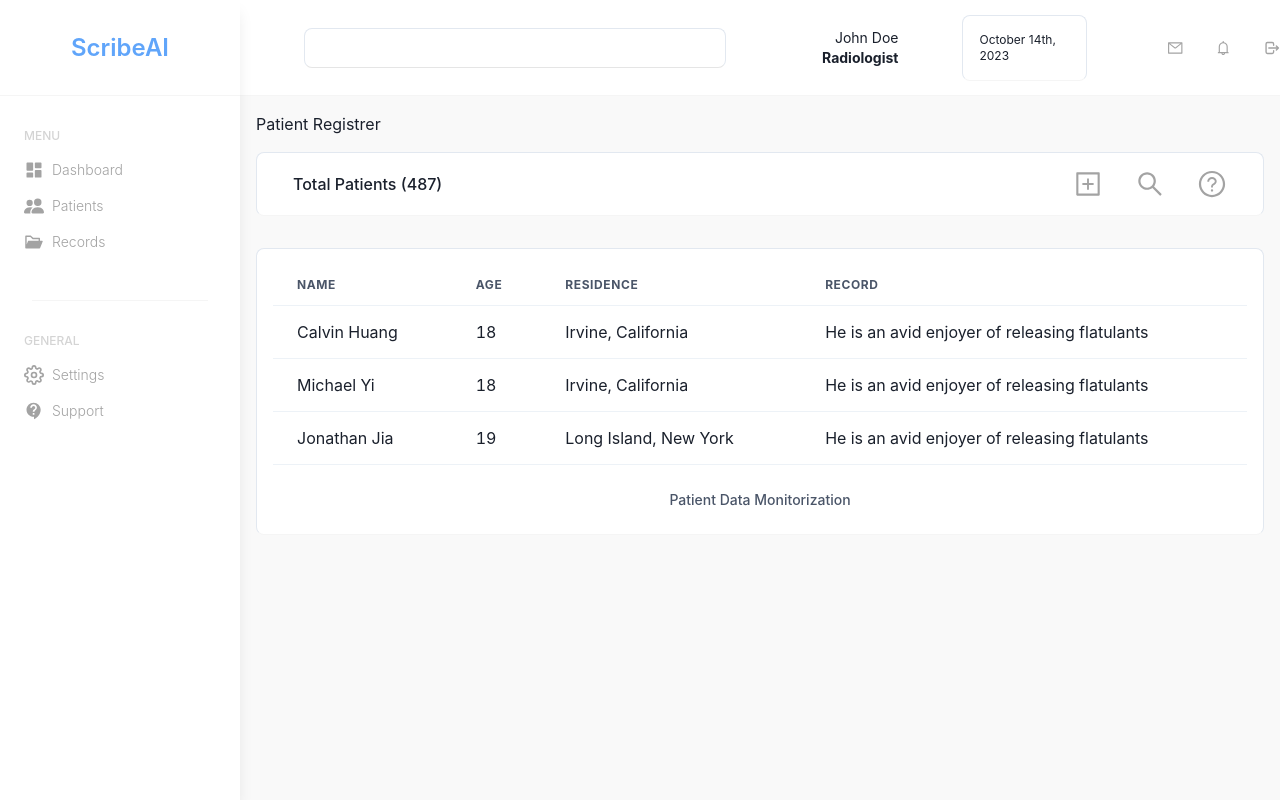
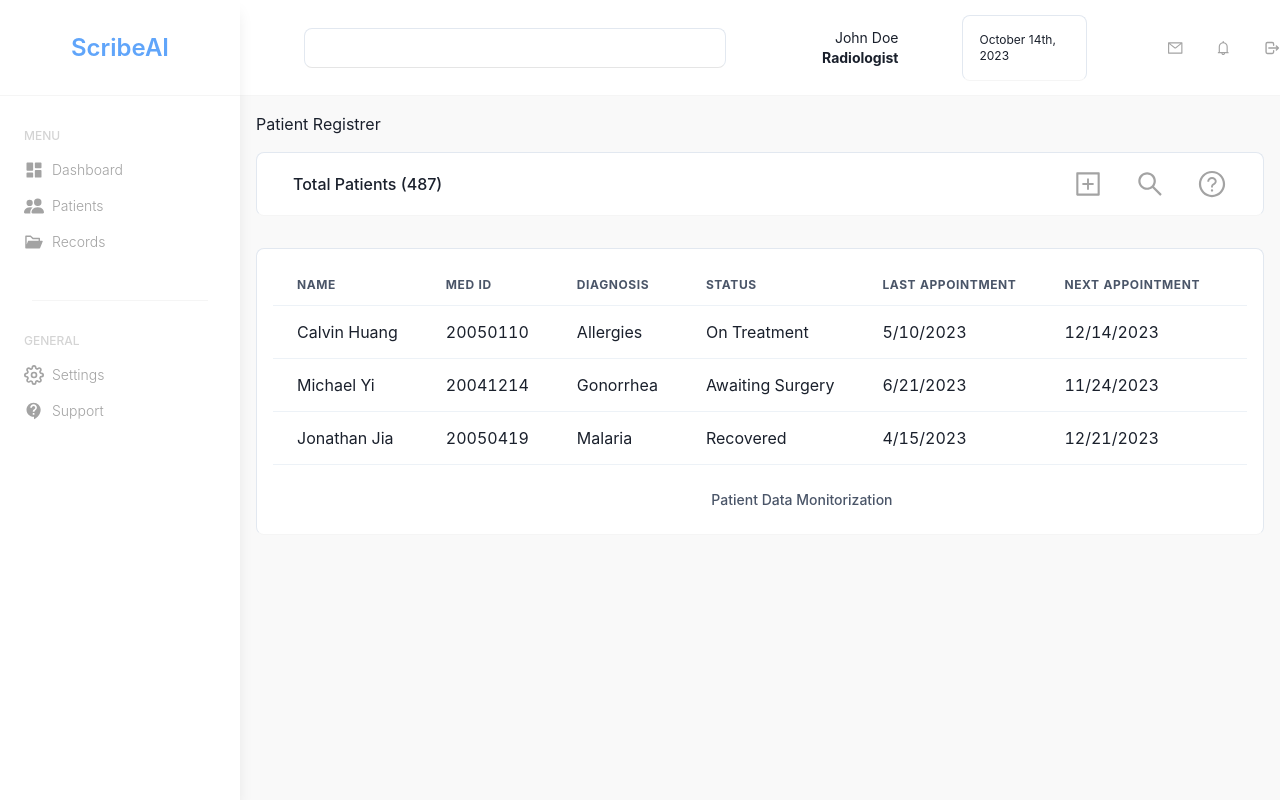
Before and after one commit to michaelhyi/scribeai, a Next.js app in the folder client/: page /patients in a window 1280 px wide. Built offline with nearby package versions, Linux system fonts and the light colour scheme.

Commit message:
table is reformatted with proper lables

```diff
--- a/client/src/components/PatientTable.tsx
+++ b/client/src/components/PatientTable.tsx
@@ -1,5 +1,6 @@
 import React from "react";
 import Patients from "@/pages/patients";
+import { AiOutlinePlusSquare } from "react-icons/ai";
 import {
   Table,
   Thead,
@@ -22,29 +23,45 @@ const PatientTable = () => {
             <Thead>
               <Tr>
                 <Th>Name</Th>
-                <Th>Age</Th>
-                <Th>Residence</Th>
-                <Th>Record</Th>
+                <Th>Med ID</Th>
+                <Th>Diagnosis</Th>
+                <Th>Status</Th>
+                <Th>Last Appointment</Th>
+                <Th>Next Appointment</Th>
+                <Th>Options</Th>
               </Tr>
             </Thead>
             <Tbody>
               <Tr>
                 <Td>Calvin Huang</Td>
-                <Td>18</Td>
-                <Td>Irvine, California</Td>
-                <Td>He is an avid enjoyer of releasing flatulants</Td>
+                <Td>20050110</Td>
+                <Td>Allergies</Td>
+                <Td>On Treatment</Td>
+                <Td>5/10/2023</Td>
+                <Td>12/14/2023</Td>
+                <Td>
+                  <div className="flex gap-8">
+                    <AiOutlinePlusSquare color="#a3a3a3" size={20} />
+                  </div>
+                </Td>
               </Tr>
               <Tr>
                 <Td>Michael Yi</Td>
-                <Td>18</Td>
-                <Td>Irvine, California</Td>
-                <Td>He is an avid enjoyer of releasing flatulants</Td>
+                <Td>20041214</Td>
+                <Td>Gonorrhea</Td>
+                <Td>Awaiting Surgery</Td>
+                <Td>6/21/2023</Td>
+                <Td>11/24/2023</Td>
+                <Td><AiOutlinePlusSquare color="#a3a3a3" size={20} /></Td>
               </Tr>
               <Tr>
                 <Td>Jonathan Jia</Td>
-                <Td>19</Td>
-                <Td>Long Island, New York</Td>
-                <Td>He is an avid enjoyer of releasing flatulants</Td>
+                <Td>20050419</Td>
+                <Td>Malaria</Td>
+                <Td>Recovered</Td>
+                <Td>4/15/2023</Td>
+                <Td>12/21/2023</Td>
+                <Td><AiOutlinePlusSquare color="#a3a3a3" size={20}/></Td>
               </Tr>
             </Tbody>
             <Tfoot></Tfoot>
```
